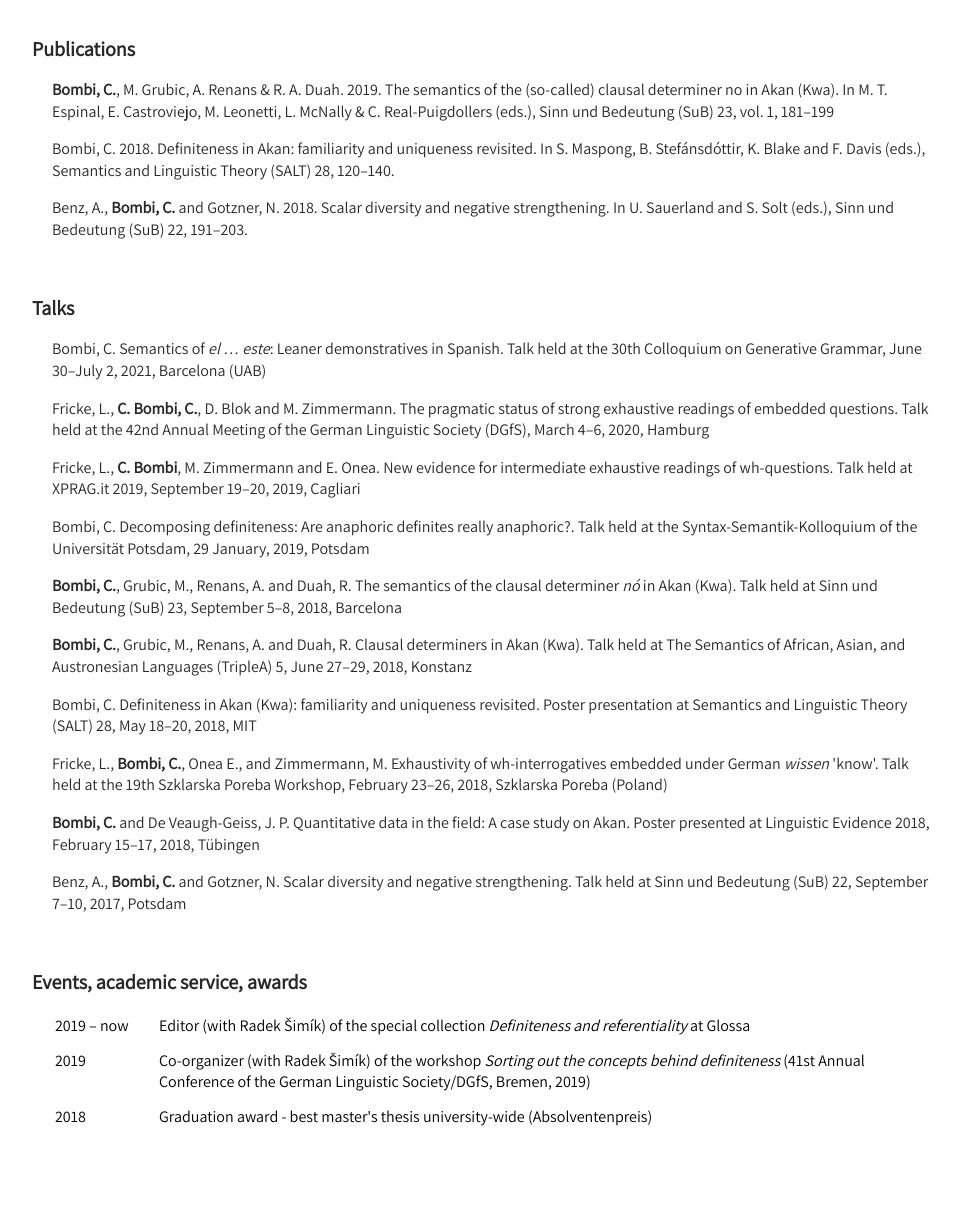
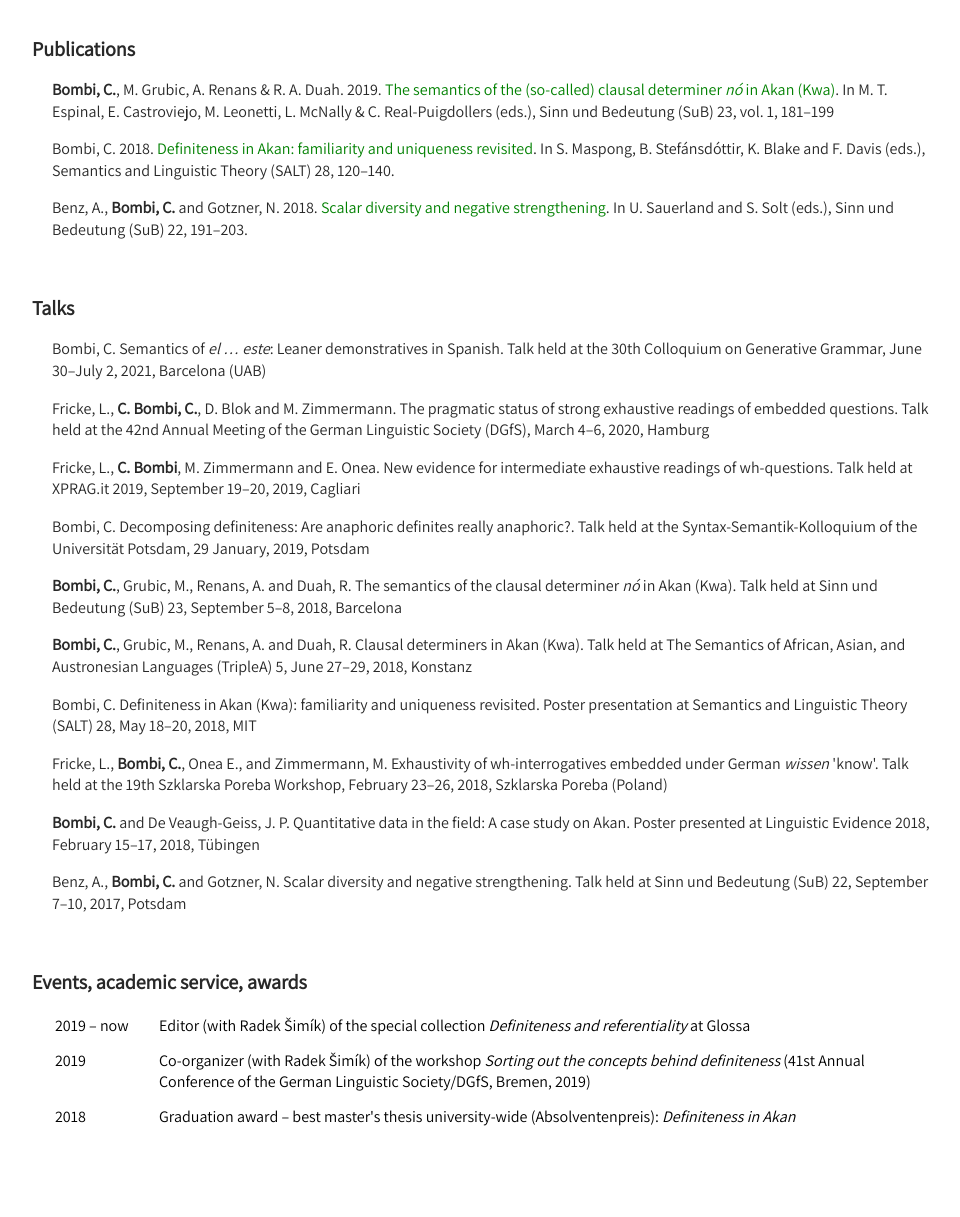
Before and after one commit to CarlaBombi/CarlaBombi.github.io, a plain HTML site: page index.html in a window 1280 px wide. Shown: the part 671-1888 px from the top of the page, without its empty margins (158-1118 px from the left). Drawn offline with Linux system fonts and the light colour scheme.

Commit message:
hyperlinks

```diff
--- a/index.html
+++ b/index.html
@@ -218,9 +218,9 @@
     <br>
 
     <h2 id="publications">Publications</h2>
-    <p><b>Bombi, C.</b>, M. Grubic, A. Renans & R. A. Duah. 2019. The semantics of the (so-called) clausal determiner no in Akan (Kwa). In M. T. Espinal, E. Castroviejo, M. Leonetti, L. McNally & C. Real-Puigdollers (eds.), Sinn und Bedeutung (SuB) 23, vol. 1, 181–199</p>
-  	<p>Bombi, C. 2018. Definiteness in Akan: familiarity and uniqueness revisited. In S. Maspong, B. Stefánsdóttir, K. Blake and F. Davis (eds.), Semantics and Linguistic Theory (SALT) 28, 120–140. </p>
-  	<p>Benz, A., <b>Bombi, C.</b> and Gotzner, N. 2018. Scalar diversity and negative strengthening. In U. Sauerland and S. Solt (eds.), Sinn und Bedeutung (SuB) 22, 191–203.</p>
+    <p><b>Bombi, C.</b>, M. Grubic, A. Renans & R. A. Duah. 2019. <a href="https://semanticsarchive.net/Archive/Tg3ZGI2M/Bombi.pdf">The semantics of the (so-called) clausal determiner <i>nó</i> in Akan (Kwa)</a>. In M. T. Espinal, E. Castroviejo, M. Leonetti, L. McNally & C. Real-Puigdollers (eds.), Sinn und Bedeutung (SuB) 23, vol. 1, 181–199</p>
+	  <p>Bombi, C. 2018. <a href="https://journals.linguisticsociety.org/proceedings/index.php/SALT/article/view/28.141">Definiteness in Akan: familiarity and uniqueness revisited</a>. In S. Maspong, B. Stefánsdóttir, K. Blake and F. Davis (eds.), Semantics and Linguistic Theory (SALT) 28, 120–140. </p>
+  	<p>Benz, A., <b>Bombi, C.</b> and Gotzner, N. 2018. <a href="https://ojs.ub.uni-konstanz.de/sub/index.php/sub/article/view/86">Scalar diversity and negative strengthening</a>. In U. Sauerland and S. Solt (eds.), Sinn und Bedeutung (SuB) 22, 191–203.</p>
 	   <br>
 
     <h2 id="talks">Talks</h2>
@@ -242,7 +242,7 @@
     <table>
 	<tr><td>2019 – now</td><td>Editor (with Radek Šimík) of the special collection <i>Definiteness and referentiality</i> at Glossa</td></tr>
 	<tr><td>2019</td><td>Co-organizer (with Radek Šimík) of the workshop <i>Sorting out the concepts behind definiteness</i> (41st Annual Conference of the German Linguistic Society/DGfS, Bremen, 2019)</td></tr>
-	<tr><td>2018</td><td>Graduation award - best master's thesis university-wide (Absolventenpreis)</td></tr>
+	<tr><td>2018</td><td>Graduation award – best master's thesis university-wide (Absolventenpreis): <i>Definiteness in Akan</i></td></tr>
     </table>
 
     <br>
```
